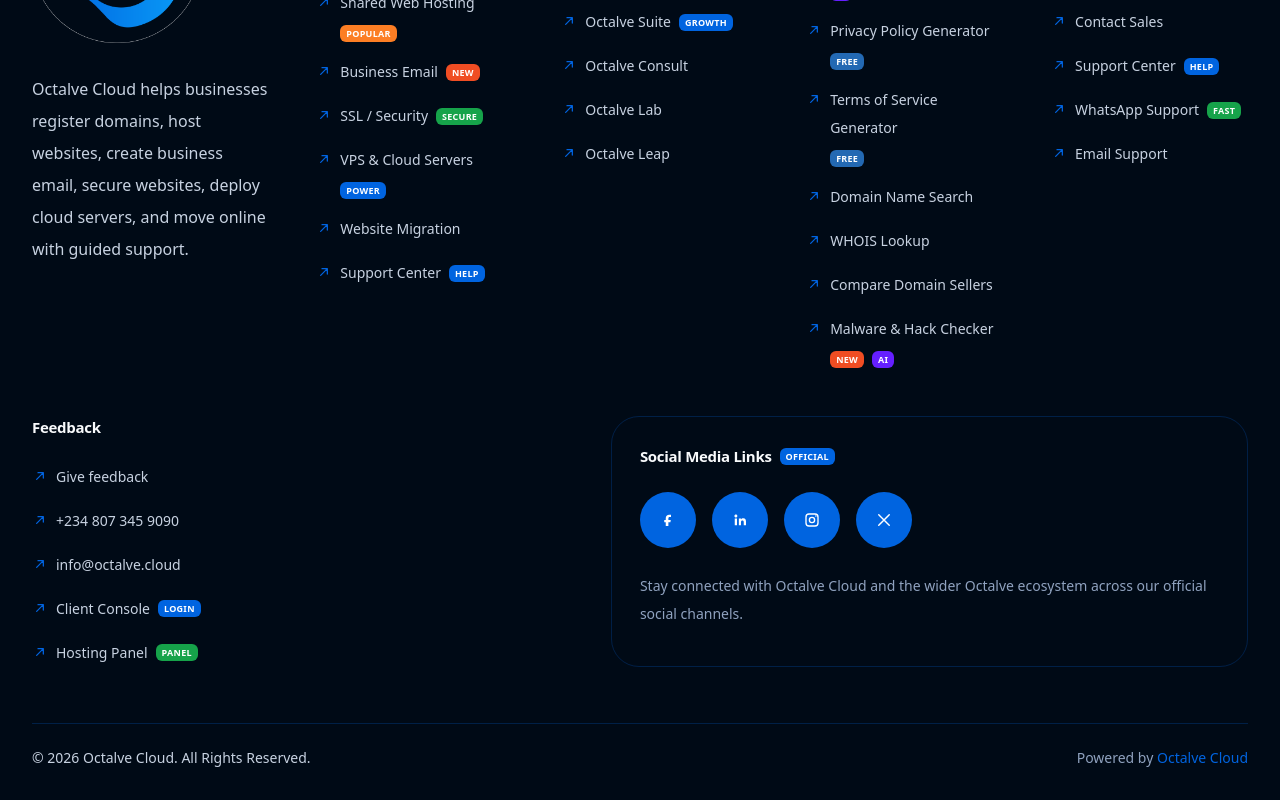
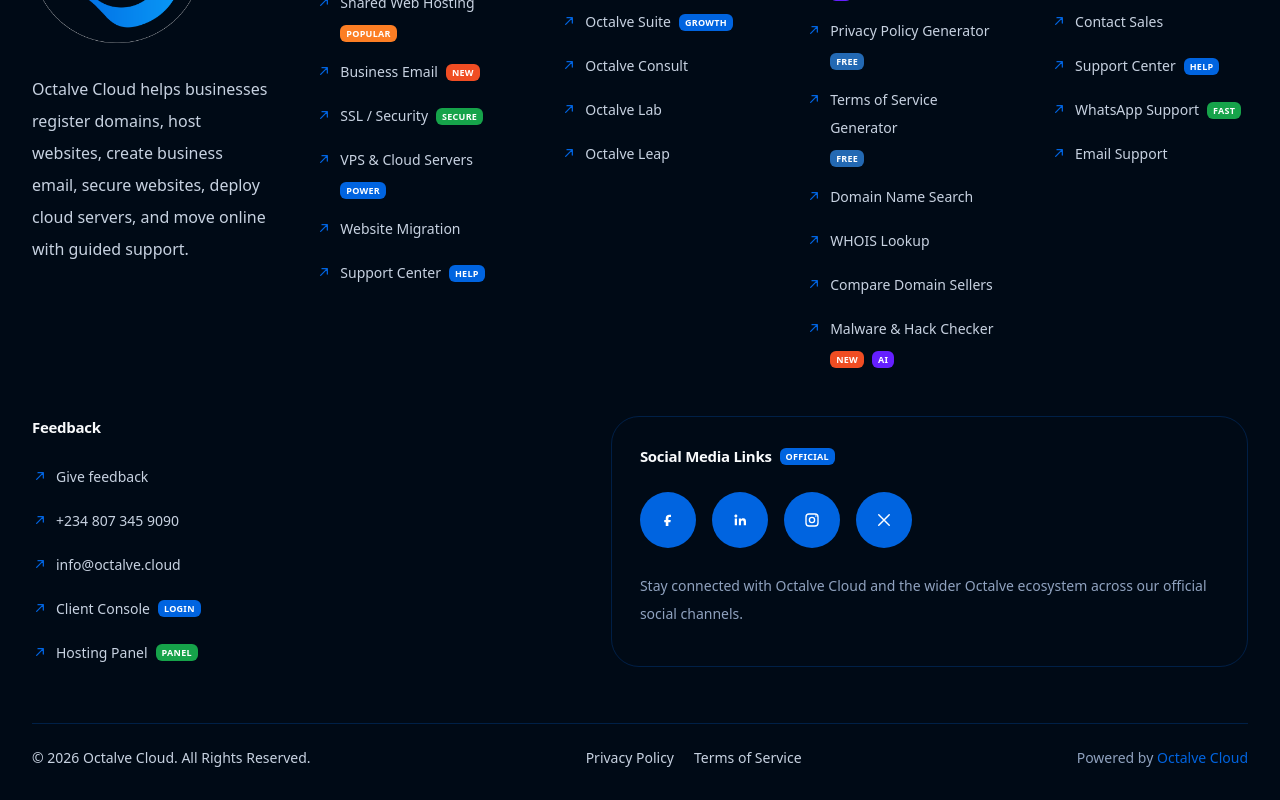
Before and after one commit to octalve-core/octalve-cloud, a Next.js app: page /domains in a window 1280 px wide. Shown: the part 5248-6048 px from the top of the page. Built offline with nearby package versions, Linux system fonts and the light colour scheme; no server answers.

Commit message:
LEGAL-01 link verified legal policy routes from public footer

```diff
--- a/src/features/cloud/components/CloudFooter.tsx
+++ b/src/features/cloud/components/CloudFooter.tsx
@@ -585,6 +585,10 @@
               © {currentYear} Octalve Cloud. All Rights Reserved.
             </p>
 
+            <nav aria-label="Legal" className="flex flex-wrap gap-x-5 gap-y-2">
+              <Link className="hover:underline" style={{color:FOOTER_COLORS.muted}} href="/privacy-policy">Privacy Policy</Link>
+              <Link className="hover:underline" style={{color:FOOTER_COLORS.muted}} href="/terms-of-service">Terms of Service</Link>
+            </nav>
             <p style={{ color: FOOTER_COLORS.soft }}>
               Powered by{" "}
               <span style={{ color: FOOTER_COLORS.accent }}>Octalve Cloud</span>
```
